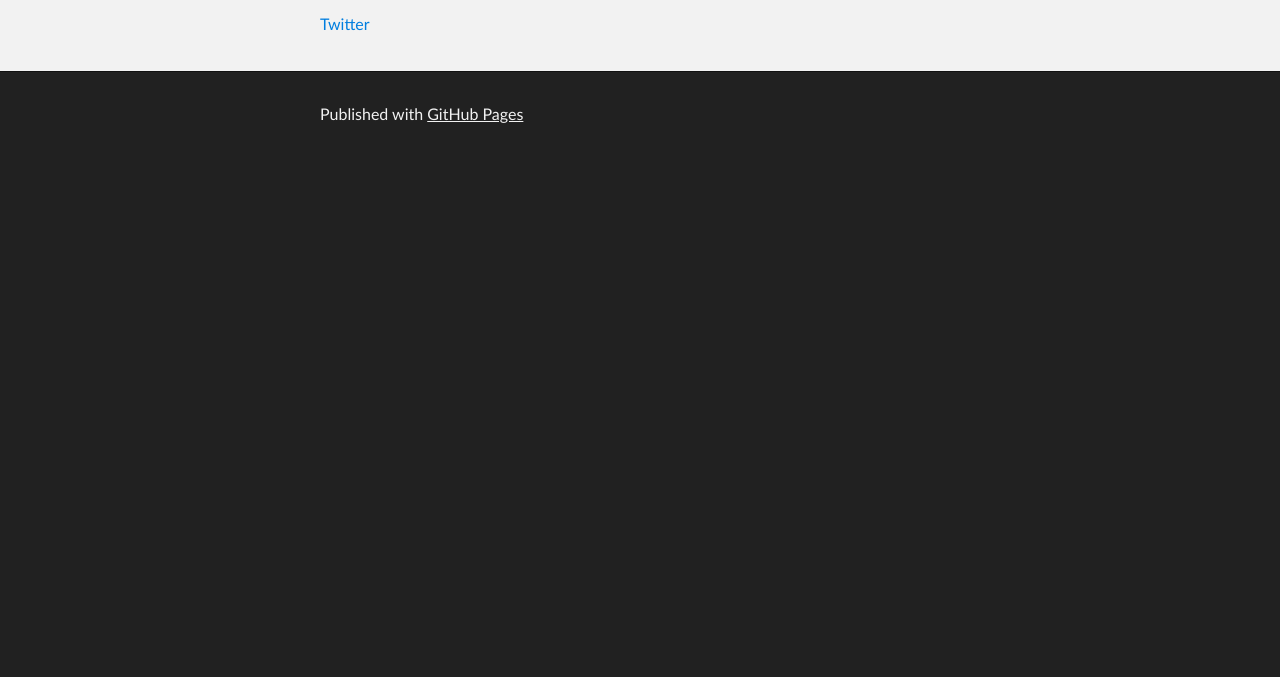
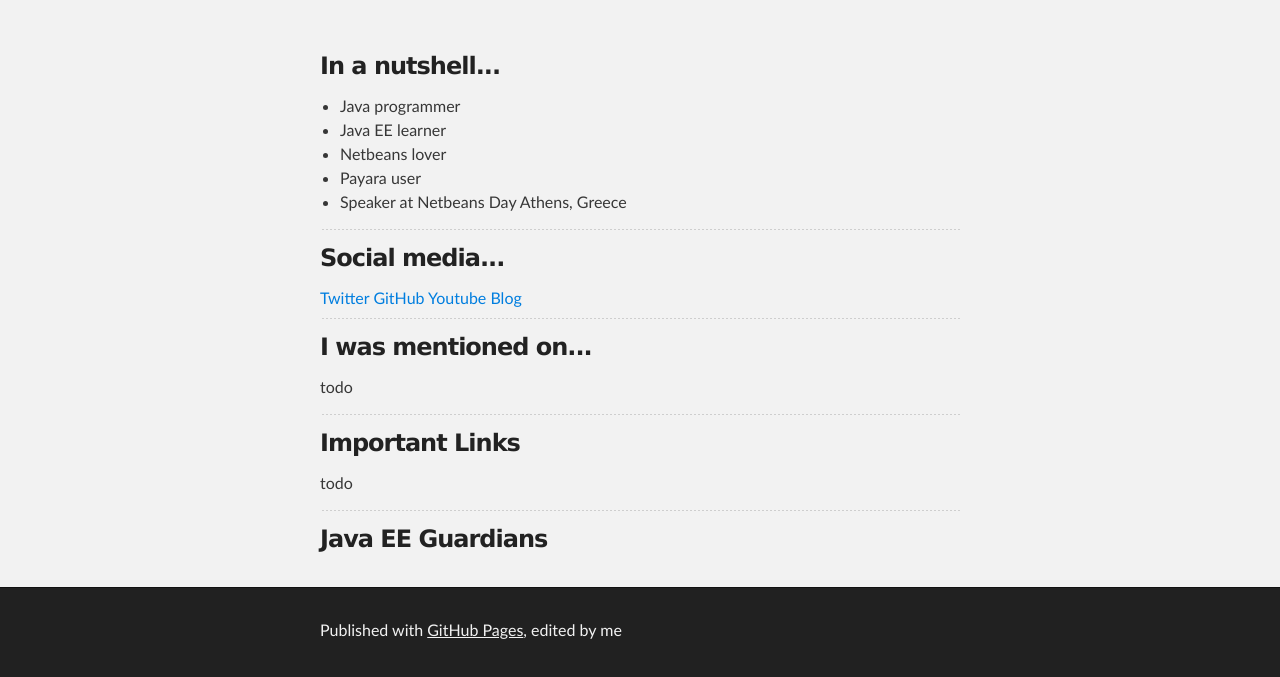
Before and after one commit to vasouv/vasouv.github.io, a plain HTML site: page index.html in a window 1280 px wide. Shown: the part 212-889 px from the top of the page. Before the commit the page ends 800 px from the top, so only its background shows below. Drawn offline with Linux system fonts and the light colour scheme.

Commit message:
Added some stuff

```diff
--- a/index.html
+++ b/index.html
@@ -19,7 +19,7 @@
           <a id="forkme_banner" href="https://github.com/vasouv">View on GitHub</a>
 
           <h1 id="project_title">Vasilis Souvatzis</h1>
-          <h2 id="project_tagline"></h2>
+          <h2 id="project_tagline">How to program a metalhead?</h2>
 
         </header>
     </div>
@@ -27,14 +27,50 @@
     <!-- MAIN CONTENT -->
     <div id="main_content_wrap" class="outer">
       <section id="main_content" class="inner">
-        <p><a href="twitter.com/vasouv">Twitter</a></p>
+
+          <h3>In a nutshell...</h3>
+          <ul>
+              <li>Java programmer</li>
+              <li>Java EE learner</li>
+              <li>Netbeans lover</li>
+              <li>Payara user</li>
+              <li>Speaker at Netbeans Day Athens, Greece</li>
+          </ul>
+
+          <hr />
+
+          <h3>Social media...</h3>
+          <a href="https://twitter.com/vasouv">Twitter</a>
+          <a href="https://github.com/vasouv">GitHub</a>
+          <a href="https://www.youtube.com/channel/UC3k4V8LlKiHzASu07YBZ33A">Youtube</a>
+          <a href="http://vasouv.blogspot.gr/">Blog</a>
+          <!-- TODO: add svg icons and mention source -->
+
+          <hr />
+
+          <h3>I was mentioned on...</h3>
+          <p>
+              todo
+          </p>
+
+          <hr />
+
+          <h3>Important Links</h3>
+          <p>
+              todo
+          </p>
+
+          <hr />
+
+          <h3>Java EE Guardians</h3>
+          <!-- TODO: add image and link to their website -->
       </section>
     </div>
 
     <!-- FOOTER  -->
     <div id="footer_wrap" class="outer">
       <footer class="inner">
-        <p>Published with <a href="https://pages.github.com">GitHub Pages</a></p>
+        <p>Published with <a href="https://pages.github.com">GitHub Pages</a>, edited by me</p>
       </footer>
     </div>
 
```
